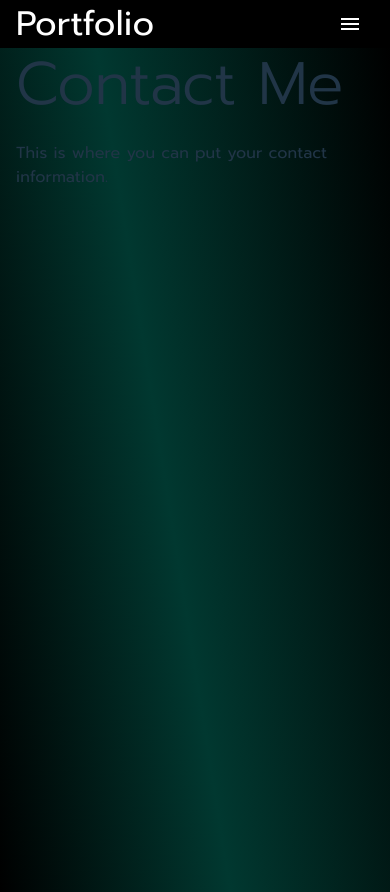
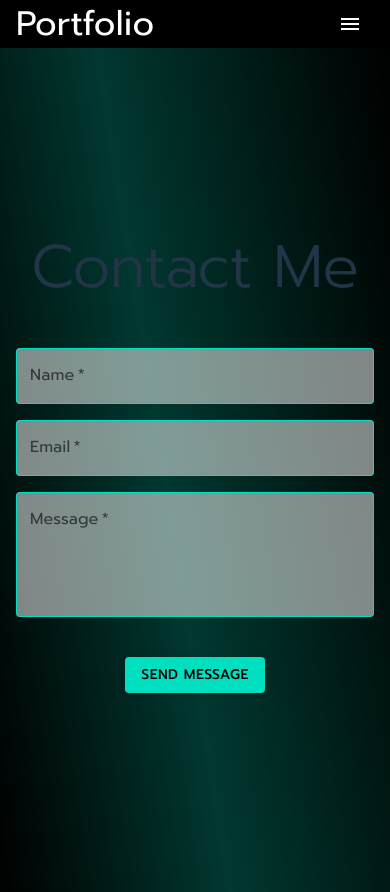
Before and after one commit to mskerz/react-mui-portfolio, a React (Vite) app: page /contact in a window 390 px wide. Built offline with nearby package versions, Linux system fonts and the light colour scheme.

Commit message:
แก้ไขเรื่อง responsive design และ  component Contact

```diff
--- a/src/Pages/Contact.jsx
+++ b/src/Pages/Contact.jsx
@@ -1,18 +1,103 @@
-import { Container, Typography } from "@mui/material";
+import { ThemeProvider, createTheme } from '@mui/material/styles';
+import { TextField, Container, Typography, Box, Button } from '@mui/material';
 
+// สร้างธีมใหม่โดยการเปลี่ยนแปลงสี outline และสีพื้นหลังของ TextField
+const theme = createTheme({
+  components: {
+    MuiTextField: {
+      styleOverrides: {
+        root: {
+          '& .MuiOutlinedInput-root': {
+            backgroundColor: 'rgba(255, 255, 255, 0.5)', // สีพื้นหลังแบบโปร่งใส 50%
+            '& fieldset': {
+              borderColor: '#00DFC0', // สี outline ที่ไม่ได้ focus
+            },
+            '&:hover fieldset': {
+              borderColor: '#00DFC0', // สี outline ขณะ hover
+            },
+            '&.Mui-focused fieldset': {
+              borderColor: '#00DFC0', // สี outline เมื่อมีการ focus
+            },
+          },
+        },
+      },
+    },
+  },
+});
+
+// ใช้ ThemeProvider รอบ TextField เพื่อใช้ธีมที่กำหนดไว้
 function Contact() {
   return (
-    <div>
+    <ThemeProvider theme={theme}>
       <Container maxWidth="md">
+        <Box
+          sx={{
+            display: 'flex',
+            flexDirection: 'column',
+            alignItems: 'center',
+            justifyContent: 'center',
+            height: '100vh',
+          }}
+        >
           <Typography variant="h2" component="h1" gutterBottom>
             Contact Me
           </Typography>
-          <Typography variant="body1">
-            This is where you can put your contact information.
-          </Typography>
+          <Box
+            component="form"
+            noValidate
+            sx={{ mt: 3 }}
+          >
+            <TextField
+              required
+              fullWidth
+              label="Name"
+              name="name"
+              variant="outlined"
+              sx={{ mb: 2 }}
+            />
+            <TextField
+              required
+              fullWidth
+              label="Email"
+              name="email"
+              variant="outlined"
+              sx={{ mb: 2 }}
+            />
+            <TextField
+              required
+              fullWidth
+              label="Message"
+              name="message"
+              variant="outlined"
+              multiline
+              rows={4}
+              sx={{ mb: 2 }}
+            />
+            <div style={{ justifyContent: 'center' }}>
+              <Box
+                sx={{
+                  display: 'flex',
+                  flexDirection: 'column',
+                  alignItems: 'center',
+                  justifyContent: 'center',
+                }}
+              >
+                <Button
+                  type="submit"
+
+                  variant="contained"
+                  sx={{ mt: 3, mb: 2, color: "black", backgroundColor: '#00DFC0', '&:hover': {  backgroundColor: "#fff" } }}
+                >
+                  Send Message
+                </Button>
+              </Box>
+
+            </div>
+          </Box>
+        </Box>
       </Container>
-
-    </div>
+    </ThemeProvider>
   );
 }
+
 export default Contact;
--- a/src/Pages/Home.jsx
+++ b/src/Pages/Home.jsx
@@ -1,7 +1,10 @@
-import { Container, Typography } from "@mui/material";
+import { Container, Typography, useMediaQuery } from "@mui/material";
 import Vector from '../assets/vector2.png'; // Ensure this path is correct
 import { makeStyles } from "@mui/styles";
 import { ReactTyped } from "react-typed";
+import { Button } from '@mui/material';
+import { Link } from 'react-router-dom';
+
 const useStyles = makeStyles((theme) => ({
   root: {
     display: 'flex',
@@ -9,42 +12,48 @@ const useStyles = makeStyles((theme) => ({
     justifyContent: 'center',
     alignSelf: 'center',
     gap: theme.spacing(10), // Adjust the gap between image and text
+    flexDirection: 'column', // For mobile layout
+    textAlign: 'center', // For mobile layout
   },
   textContainer: {
     textAlign: 'left', // Center text horizontally
+    [theme.breakpoints.down('sm')]: {
+      textAlign: 'center', // Center text horizontally on mobile
     },
+  },
+}));
 
-
-}));
 function Home() {
   const classes = useStyles();
+  const isMobile = useMediaQuery((theme) => theme.breakpoints.down('sm'));
 
   return (
-    <div   >
+    <div>
       <Container maxWidth="md">
-            <div className={classes.root} >
-              <div style={{display:'flex',flex:'row',marginTop:100}}>
-              <div  className={classes.textContainer}>
-                <Typography  variant="h2" component="h1" gutterBottom sx={{marginTop:'100px'}} >
+        <div className={classes.root}>
+          <div style={{ display: 'flex', flexDirection: isMobile ? 'column-reverse' : 'row', alignItems: 'center', marginTop: 100 }}>
+            <div className={classes.textContainer}>
+              <Typography variant="h2" component="h1" gutterBottom sx={{ marginTop: isMobile ? '20px' : '100px' }}>
                 Wichasin <span style={{ color: '#00DFC0' }}>Sutthiarj</span>
               </Typography>
-                <Typography variant="p" sx={{fontSize:30}} >
+              <Typography variant="p" sx={{ fontSize: 30 }}>
                 <ReactTyped
-                      strings={["I'm Frontend Developer Intern"]}
+                  strings={["I'm Developer","I like Technology"]}
                   typeSpeed={150}
                   backSpeed={100}
                   loop
                 />
               </Typography>
             </div>
-              <img src={Vector} alt="Profile" width={350} style={{marginLeft:'5px'}}  />
+            <img src={Vector} alt="Profile" width={isMobile ? 250 : 350} style={{ marginLeft: isMobile ? '0px' : '5px', marginBottom: isMobile ? '20px' : '0px' }} />
           </div>
-
         </div>
+        <Button component={Link} to="/contact" variant="contained" color="primary" sx={{ color: "black", backgroundColor: '#FFF', '&:hover': { color: 'white', backgroundColor: "#00DFC0" } }}>
+          Contact Me
+        </Button>
       </Container>
-
-
     </div>
   );
 }
+
 export default Home;
--- a/src/components/Navbar.jsx
+++ b/src/components/Navbar.jsx
@@ -1,4 +1,4 @@
-import { AppBar, Tabs, Tab, Toolbar, Typography, IconButton, Box, Collapse } from '@mui/material';
+import { AppBar, Tabs, Tab, Toolbar, Typography, IconButton, Box, Collapse, useTheme, useMediaQuery } from '@mui/material';
 import { useEffect, useState } from 'react';
 import { Link, useLocation } from 'react-router-dom';
 import MenuIcon from '@mui/icons-material/Menu';
@@ -8,6 +8,8 @@ function Navbar() {
     const [value, setValue] = useState(location.pathname);
     const [open, setOpen] = useState(false);
 
+    const theme = useTheme();
+    const isMobilescreen = useMediaQuery(theme.breakpoints.down('md'))
     useEffect(() => {
         setValue(location.pathname);
     }, [location.pathname])
@@ -49,14 +51,16 @@ function Navbar() {
                 </Box>
 
             </Toolbar>
+            {isMobilescreen && (
                 <Collapse in={open} timeout="auto" unmountOnExit>
                     <Tabs value={value} onChange={handleChange} aria-label='navigation tabs' orientation="vertical"  TabIndicatorProps={{ style: { backgroundColor: '#00DFC0' } }}>
-                    <Tab label="Home" value="/" component={Link} to="/" sx={{ color: 'white', '&.Mui-selected': { color: 'orange' }, '&:hover': { color: 'orange' } }} />
+                        <Tab label="Home" value="/" component={Link} to="/" sx={{ color: 'white', '&.Mui-selected': { color: '#00DFC0' }, '&:hover': { color: '#00DFC0' } }} />
                         <Tab label="About" value="/about" component={Link} to="/about" sx={{ color: 'white', '&.Mui-selected': { color: '#00DFC0' }, '&:hover': { color: '#00DFC0' } }} />
                         <Tab label="Contact" value="/contact" component={Link} to="/contact" sx={{ color: 'white', '&.Mui-selected': { color: '#00DFC0' }, '&:hover': { color: '#00DFC0' } }} />
                         <Tab label="Projects" value="/projects" component={Link} to="/projects" sx={{ color: 'white', '&.Mui-selected': { color: '#00DFC0' }, '&:hover': { color: '#00DFC0' } }} />
                     </Tabs>
                 </Collapse>
+            )}
         </AppBar>
     )
 }
```
Lines whose indentation alone changed are shown as unchanged.
